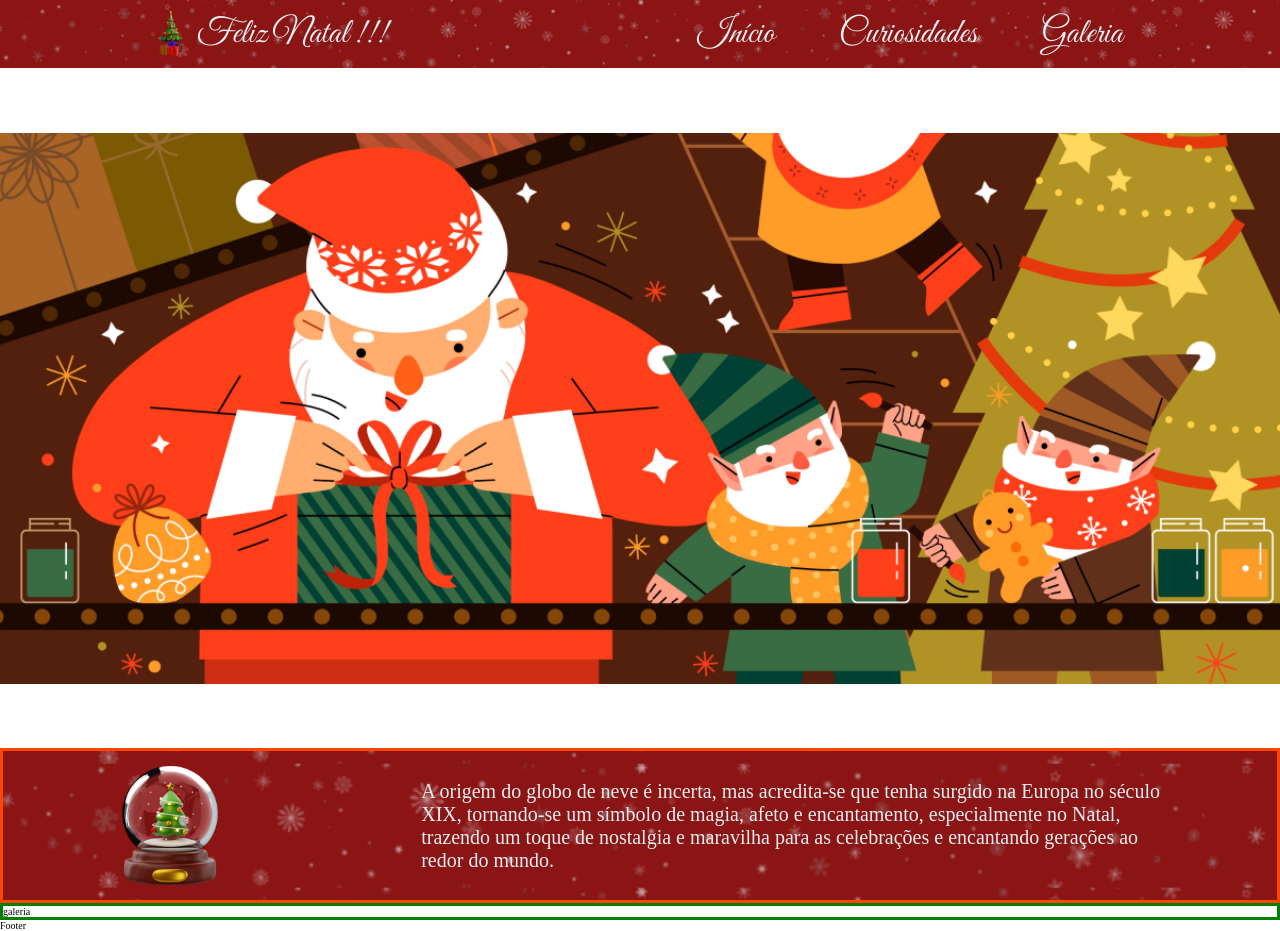
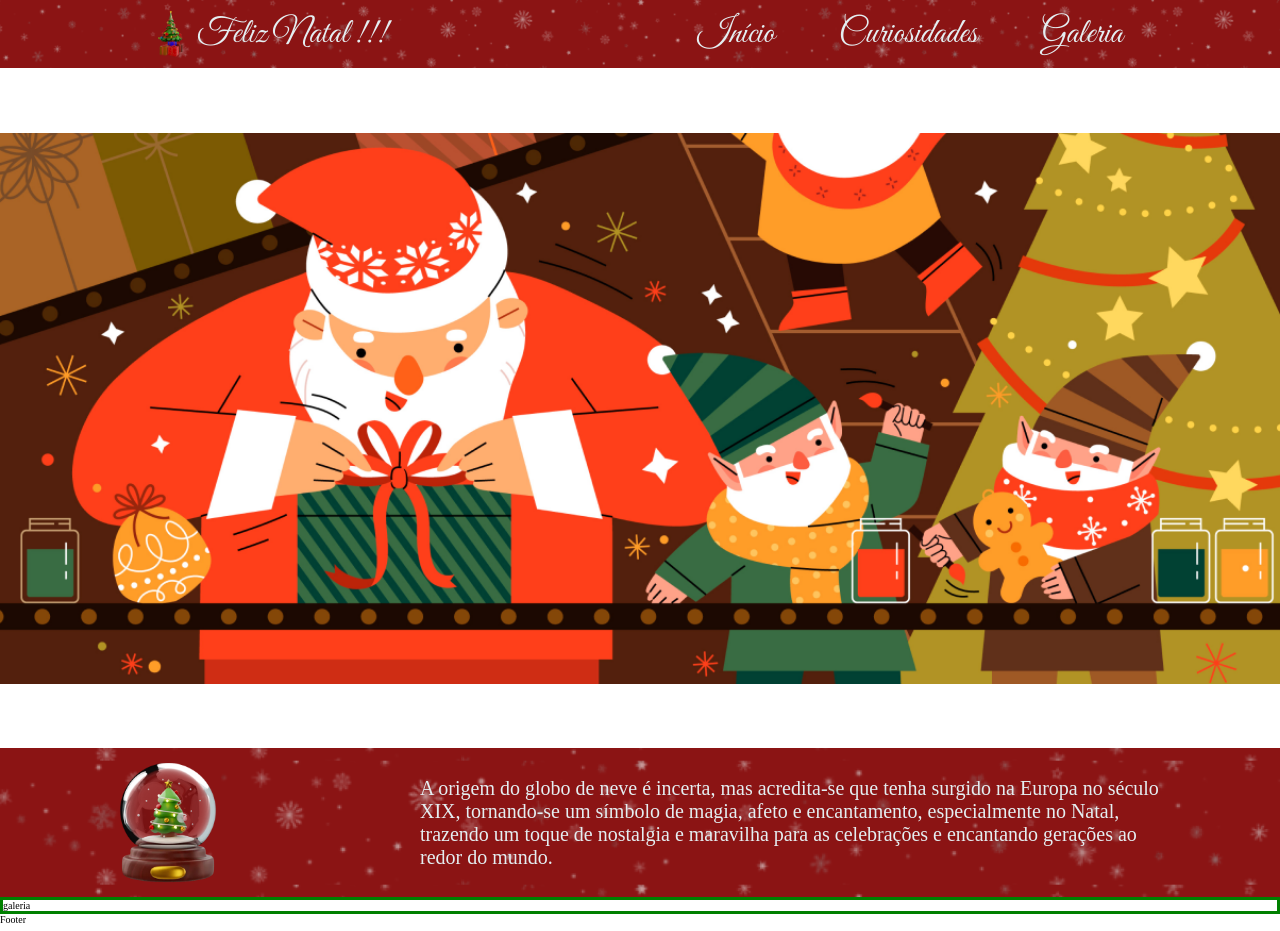
Before and after one commit to lolimamota/valeunatalina, a React (Vite) app: page / in a window 1280 px wide. Built offline with nearby package versions, Linux system fonts and the light colour scheme; a web font is replaced by a local one.

Commit message:
FIX: medidas de altura da homeStyle

```diff
--- a/src/styles/componentStyle/main.module.scss
+++ b/src/styles/componentStyle/main.module.scss
@@ -14,12 +14,11 @@
         height: 25vh;
     }
     @include mixins.queryTablet{
-        height: 60vh;
+        height: 45vh;
     }
 }
 
 .curiosityStyle{
-    border: solid orangered;
     background-color: color.$rectangle-color;
     background-image: url('@assets/flocos.png');
     background-position: center;
```
